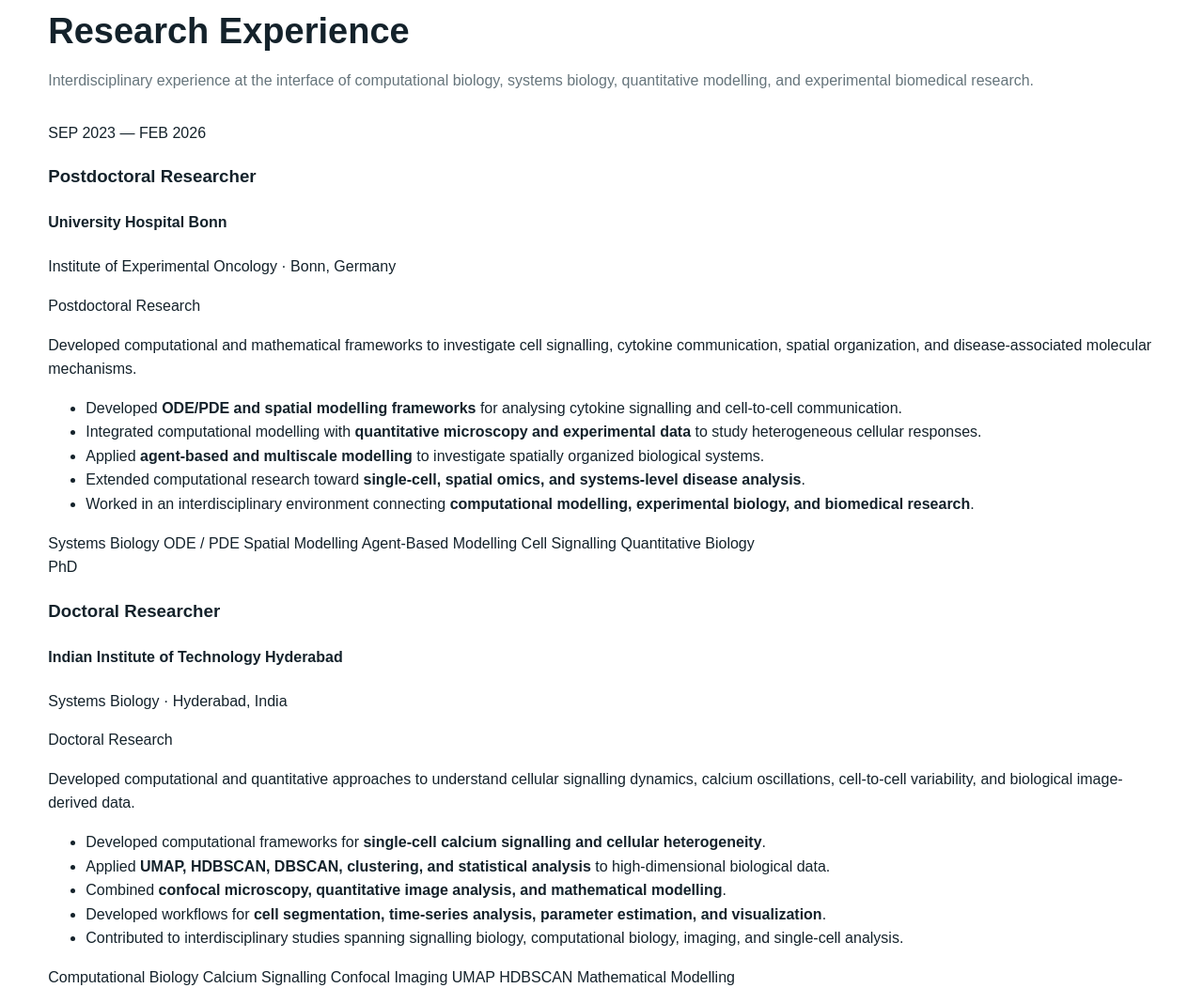
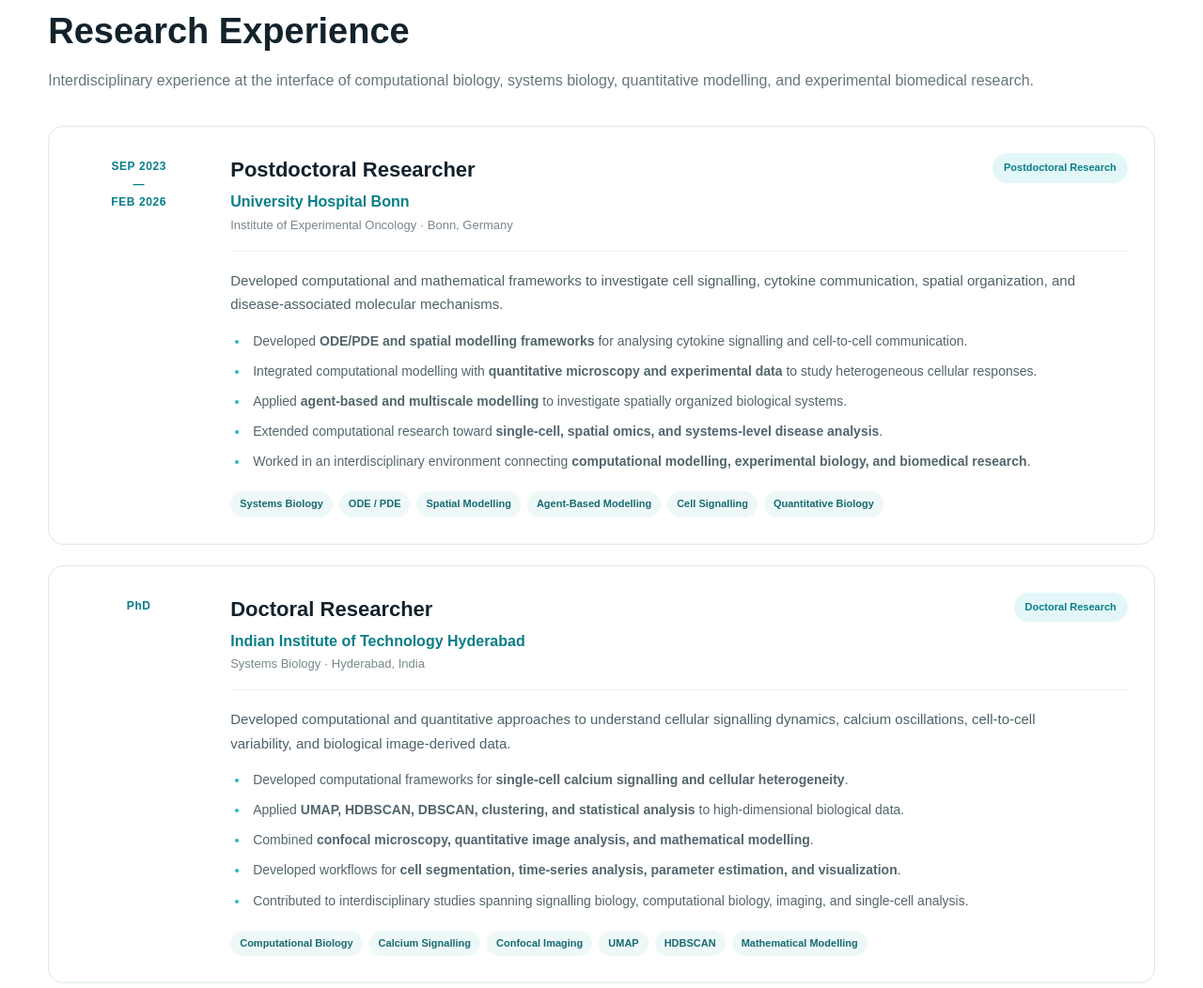
Before and after one commit to sumanchemphd/sumanch-emphd.github.io, a plain HTML site: page index.html in a window 1280 px wide. Shown: the part 1354-2406 px from the top of the page at 94% size. Drawn offline with Linux system fonts and the light colour scheme.

Commit message:
style.css

```diff
--- a/style.css
+++ b/style.css
@@ -740,3 +740,189 @@ h1 span {
     }
 
 }
+
+/* =====================================
+   RESEARCH EXPERIENCE
+===================================== */
+
+.experience-timeline {
+    display: flex;
+    flex-direction: column;
+    gap: 22px;
+    margin-top: 35px;
+}
+
+.experience-card {
+    display: grid;
+    grid-template-columns: 135px minmax(0, 1fr);
+    gap: 30px;
+
+    background: #ffffff;
+    border: 1px solid #dce9eb;
+    border-radius: 16px;
+
+    padding: 28px;
+
+    transition:
+        transform 0.2s ease,
+        box-shadow 0.2s ease,
+        border-color 0.2s ease;
+}
+
+.experience-card:hover {
+    transform: translateY(-2px);
+    border-color: #b8dde1;
+    box-shadow: 0 8px 25px rgba(20, 60, 70, 0.07);
+}
+
+
+/* DATE */
+
+.experience-date {
+    display: flex;
+    flex-direction: column;
+    align-items: center;
+
+    color: #087e89;
+    font-size: 12px;
+    font-weight: 800;
+    letter-spacing: 0.05em;
+
+    padding-top: 5px;
+}
+
+
+/* CONTENT */
+
+.experience-body {
+    min-width: 0;
+}
+
+.experience-top {
+    display: flex;
+    justify-content: space-between;
+    align-items: flex-start;
+    gap: 25px;
+
+    border-bottom: 1px solid #edf2f3;
+    padding-bottom: 16px;
+}
+
+.experience-top h3 {
+    margin: 0;
+    font-size: 22px;
+    color: #14222b;
+}
+
+.experience-top h4 {
+    margin: 4px 0 0;
+    font-size: 16px;
+    color: #087e89;
+}
+
+.experience-location {
+    margin: 2px 0 0;
+    color: #78878d;
+    font-size: 13px;
+}
+
+
+/* TYPE BADGE */
+
+.experience-type {
+    white-space: nowrap;
+
+    background: #e4f7f8;
+    color: #087e89;
+
+    padding: 7px 12px;
+    border-radius: 999px;
+
+    font-size: 11px;
+    font-weight: 800;
+}
+
+
+/* SUMMARY */
+
+.experience-summary {
+    margin: 18px 0 14px;
+
+    max-width: 900px;
+
+    color: #4e6068;
+    font-size: 15px;
+    line-height: 1.7;
+}
+
+
+/* BULLET POINTS */
+
+.experience-points {
+    margin: 15px 0 20px;
+    padding-left: 20px;
+}
+
+.experience-points li {
+    margin-bottom: 9px;
+    padding-left: 4px;
+
+    color: #53656c;
+    font-size: 14px;
+    line-height: 1.65;
+}
+
+.experience-points li::marker {
+    color: #28b8c4;
+}
+
+
+/* SKILL TAGS */
+
+.experience-tags {
+    display: flex;
+    flex-wrap: wrap;
+    gap: 7px;
+}
+
+.experience-tags span {
+    background: #eef8f9;
+    color: #176b73;
+
+    border-radius: 999px;
+
+    padding: 5px 10px;
+
+    font-size: 11px;
+    font-weight: 700;
+}
+
+
+/* =====================================
+   EXPERIENCE MOBILE
+===================================== */
+
+@media (max-width: 750px) {
+
+    .experience-card {
+        grid-template-columns: 1fr;
+        gap: 15px;
+        padding: 20px;
+    }
+
+    .experience-date {
+        flex-direction: row;
+        justify-content: flex-start;
+        gap: 7px;
+    }
+
+    .experience-top {
+        flex-direction: column;
+        gap: 12px;
+    }
+
+    .experience-type {
+        align-self: flex-start;
+    }
+
+}
```
